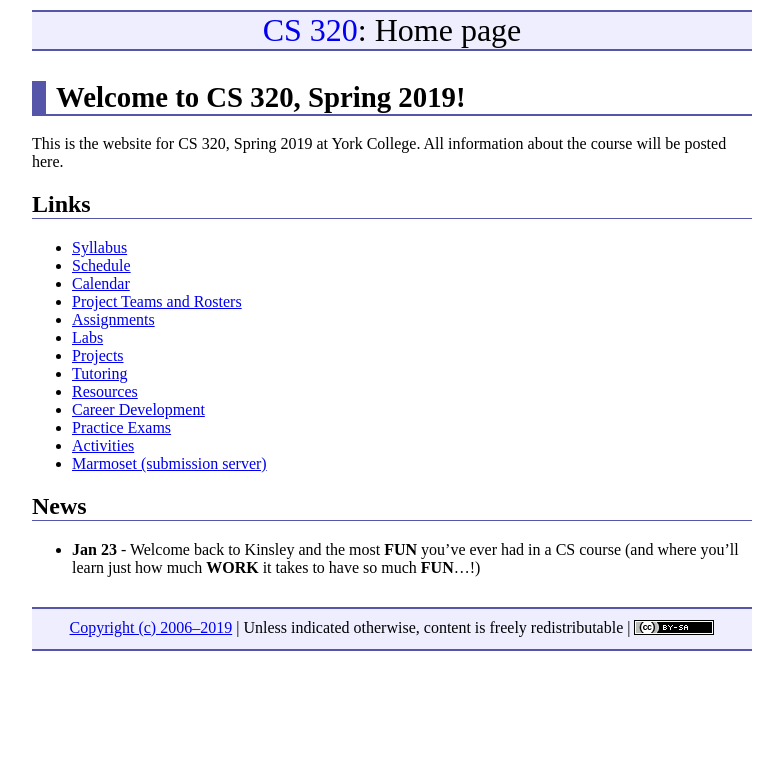
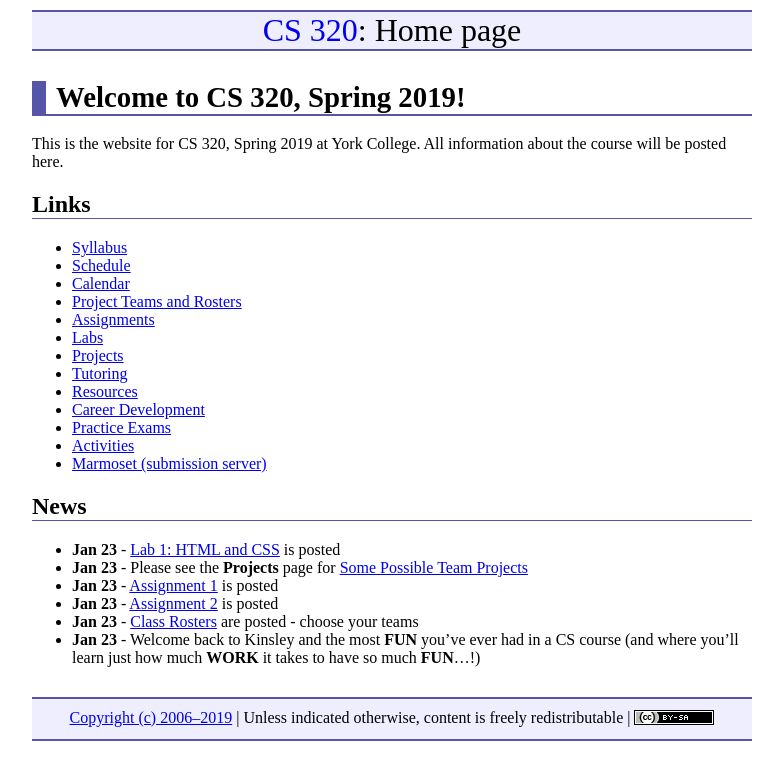
Before and after one commit to ycpcs/cs320-spring2019, a Jekyll site: the page built from index.md, in a window 1280 px wide. Shown: the top 780 px of the page, without its empty margins (248-1031 px from the left). Built offline with Jekyll 4.4.1, drawn with Linux system fonts in a browser that asks for light colours; part of the change alters nothing that is shown.

Commit message:
updated news items

```diff
--- a/index.md
+++ b/index.md
@@ -12,12 +12,12 @@ All information about the course will be posted here.
 
 * [Syllabus](syllabus.html)
 * [Schedule](schedule.html)
-* [Calendar](CS320-Spring2018Calendar.pdf)
+* [Calendar](CS320-Spring2019Calendar.pdf)
 * [Project Teams and Rosters](teams-and-rosters/index.html)
 * [Assignments](assign/index.html)
 * [Labs](labs/index.html)
 * [Projects](projects/index.html)
-* [Tutoring](CS320-Sp18-TutoringSchedule.pdf)
+* [Tutoring](CS320-Sp19-TutoringSchedule.pdf)
 * [Resources](resources/index.html)
 * [Career Development](careers/index.html)
 * [Practice Exams](practice/index.html)
@@ -28,59 +28,64 @@ All information about the course will be posted here.
 
 <!-- Commenting out News until it's needed - and the dates will change, anyway
 
-* **Apr 23** - [Assignment 10](assign/assign10.html) is an individual reflection on the team project.  [Assignment 11](assign/assign11.html) is a self/peer evaluation for the team project.  They are both due Tuesday, May 8th by 11:59 PM.
+* **May 6** - [Team Project Final Presentation and Demonstration](assign/assign08.html) is schedule for each sections final exam period.  This will be a 15-20 minute formal presentation:
+- **section 101 (9:00) - from 8:00 to 10:00 on Wednesday, 5-15-19**
+- **section 102 (11:00) - from 10:15 to 12:15 on Wednesday, 5-15-19**
+- **section 103 (2:00) - from 3:00 to 5:00 on Monday, 5-13-19**.
+See [Assignment 8](assign/assign08.html) for the details and guidelines.
 
-* **Apr 23** - [Assignment 8](assign/assign08.html) describes the deliverables for the team project.
+* **May 6** - [Assignment 10](assign/assign10.html) is an individual reflection on the team project.  [Assignment 11](assign/assign11.html) is a self/peer evaluation for the team project.  They are both **due by 7:00 am, Tuesday, May 14th**.
 
-* **Apr 23** - [Team Project Milestone 4](assign/assign03.html) is due Wednesay, May 2nd.  This will be a FORMAL 8-10 minute (max) in-class team presentation/demonstration of your team's progress since milestone 3.  You should have a 95% working system, with a higher degree of "polish".  All SQL database functionality should be implemented for this milestone.  See the guidelines for [Team Project Milestone 4](assign/assign03.html).
+* **May 6** - [Assignment 8](assign/assign08.html) describes the final deliverables for the team project.  There are several - please read the assignment carefully.
 
-* **Apr 16** - [Assignment 9](assign/assign09.html) describes the deliverables for the individual project.  The report and code for your individual project are due on Tuesday, 4-24-18.
+* **May 1** - [Team Project Milestone 4: 95% Working System](assign/assign03.html) is **due Wednesday, May 8th**.  This will be a FORMAL 8-10 minute (max) in-class team presentation/demonstration of your team's progress since milestone 3.  You should have a 95% working system, with a higher degree of "polish".  All SQL database functionality should be implemented for this milestone.  See the guidelines for [Team Project Milestone 4](assign/assign03.html).
 
-* **Apr 9** - [Individual Project Milestone 3](assign/assign04.html) is due Monday, April 23rd.  This will be your final Informal (at your desk) 2-4 minute (max) in-class demonstration of your individual project.
+* **Apr 10** - [Assignment 9](assign/assign09.html) describes the deliverables for the individual project.  The report and code for your individual project are **due by 7:00 am, Tuesday, 4-16-19**.
 
-* **Apr 9** - [Team Project Milestone 3](assign/assign03.html) **has been moved** to due Friday, April 20th.  This will be a FORMAL 8-10 minute (max) in-class team presentation/demonstration of your team's progress since milestone 2.  SQL database functionality **IS REQUIRED** for this milestone.  A large majority of your classes, methods, test cases, and web page navigation should be implemented by milestone 3, as well.
+* **Apr 10** - [Team Project Milestone 3: 75% Working System, w/SQL DB](assign/assign03.html) is **due Monday, April 29th**.  This will be a FORMAL 8-10 minute (max) in-class team presentation/demonstration of your team's progress since milestone 2.  SQL database functionality **IS REQUIRED** for this milestone.  A large majority of your classes, methods, test cases, and web page navigation should be implemented by milestone 3, as well.
 
-* **Apr 6** - Mid-semester self/peer evaluations are due Sunday, April 8th.  See the instructions under [Assignment 11](assign/assign11.html).
+* **Apr 10** - [Individual Project Milestone 3](assign/assign04.html) is **due Monday, April 15th**.  This will be your final Informal (at your desk) 2-4 minute (max) in-class demonstration of your individual project.
 
-* **Mar 26** - Posted an extensive example project on the [Resources page](./resources) that incorporates the Web Applications lab solution (Lab02) with the ORM Lab solution (Lab06).  It provides a web application front-end to the ORM queries, as well as demonstrates the use of login session information, and incorporation of a SQL database persistence layer with a many-to-many relationship.
+* **Apr 3** - Mid-semester self/peer evaluations are **due by 7:00 am, Tuesday, 4-9-18.  See the instructions under [Assignment 11](assign/assign11.html).
 
-* **Mar 21** - [Team Project Milestone 2](assign/assign03.html) is due Friday, April 6th.  This will be a FORMAL 8-10 minute (max) in-class team presentation/demonstration of your team's progress since milestone 1.  SQL database functionality is **NOT** required for this milestone (but **IS** required for the third milestone.)
+* **Mar 27** - Posted an extensive example project on the [Resources page](./resources) that incorporates the Web Applications lab solution (Lab02) with the ORM Lab solution (Lab06).  It provides a web application front-end to the ORM queries, as well as demonstrates the use of login session information, and incorporation of a SQL database persistence layer with a many-to-many relationship. We will review this on Wednesday, April 3rd).
 
-* **Mar 21** - WOO HOO, A SNOW DAY...  But be careful what you wish for, since that pushes [Individual Project Milestone 2](assign/assign04.html) out to Wednesday, April 4th.  This will be an informal (at your desk) 2-4 minute (max) in-class demonstration of your progress since Milestone 1.  Thus, you will have back-to-back milestone presentations the week you return from Spring Break - Individual MS2 on Wednesday, 4-4-18 and Team MS2 on Friday, 4-6-18.
+* **Mar 27** - [Team Project Milestone 2: 50% Working System](assign/assign03.html) is **due Monday, April 8th**.  This will be a FORMAL 8-10 minute (max) in-class team presentation/demonstration of your team's progress since milestone 1.  SQL database functionality is **NOT** required for this milestone (but **IS** required for the third milestone.)
 
-* **Mar 20** - The **midterm exam** will be in-class on **Wednesday, 3-28-18**.  It will be open notes and you can use any resource on the CS320 website, as well as your lab solutions.  A practice exam is posted.  We will use Monday, 3-26-18, to go over an end-to-end solution for the books database we've been working with, as well as a short review for the exam.  The exam will be 120 points, and it will be difficult to finish in the time allotted, if you do not know the material.  It will graded on a 100 point basis, thus it has a built-in 20-point curve.  You can choose which questions to concentrate your effort on, but all questions will be graded.
+* **Mar 27** - [Individual Project Milestone 2: 50% Working System](assign/assign04.html) is **due Monday, April 1st**.  This will be an informal (at your desk) 2-4 minute (max) in-class demonstration of your progress since Milestone 1.
 
-* **Mar 6** - [Lab04: SQL, Queries, Joins](labs/lab04.html) is posted.  The due date has been **moved** to **Thursday, 3-8-18**.
+* **Mar 20** - The **midterm exam** will be in-class on **Friday, 4-5-19**.  It will be open notes and you can use any resource on the CS320 website, as well as your lab solutions.  A practice exam is posted.  We will use Wednesday, 4-3-19 to go over an end-to-end solution for the books database we've been working with, as well as a short review for the exam.  The exam will be 120 points, and it will be difficult to finish in the time allotted, if you do not know the material.  It will graded on a 100 point basis, thus it has a built-in 20-point curve.  You can choose which questions to concentrate your effort on, but all questions will be graded.
 
-* **Mar 5** - [Lab06: ORM](labs/lab06.html) is posted.  It is due **Saturday, 3-17-18**.
+* **Mar 11** - [Lab06: ORM](labs/lab06.html) is posted.  It is **due by 7:00 am, Saturday, 3-23-19**.
 
-* **Mar 5** - [Lab05: JDBC](labs/lab05.html) is posted.  It is due **Saturday, 3-10-18**.
+* **Mar 11** - [Lab05: JDBC](labs/lab05.html) is posted.  It is **due by 7:00 am, Saturday, 3-16-19**.
 
-* **Mar 5** - [Assignment 3: Team Project Milestones](assign/assign03.html) **Team Milestone 1: Minimal Working System** is **due on Monday, March 19th**.    This will be a FORMAL 8-10 minute (max) in-class team presentation/demonstration of your team's progress on your UI structure and navigation.  You should have the vast majority of your servlets and JSPs defined, and be able to navigate between most, if not all, of your pages.  Your HTML/CSS will still be in a rough state - don't worry about making it "pretty", focus on functionality over form.  There is **NO** expectation for having any of your SQL database implemented or working.
+* **Mar 11** - [Lab04: SQL, Queries, Joins](labs/lab04.html) is posted.  It is **due by 7:00 am, Tuesday, 3-12-19**.
 
-* **Feb 14** - [Assignment 4: Individual Project Milestones](assign/assign04.html) **Individual Milestone 1: Baseline** is **due on Monday, March 12th**.  This will be an informal (at your desk) 2-4 minute (max) in-class demonstration of your progress, to date.
+* **Mar 11** - [Assignment 3: Team Project Milestones](assign/assign03.html) **Team Milestone 1: Minimal Working System** is **due on Monday, March 25th**.    This will be a FORMAL 8-10 minute (max) in-class team presentation/demonstration of your team's progress on your UI structure and navigation.  You should have the vast majority of your servlets and JSPs defined, and be able to navigate between most, if not all, of your pages.  Your HTML/CSS will still be in a rough state - don't worry about making it "pretty", focus on functionality over form.  There is **NO** expectation for having any of your SQL database implemented or working.
 
-* **Feb 14** - [Assignment 6: Problem Domain Analysis](assign/assign06.html) is **due by 11:59:59, Saturday, 2-24-18**
+* **Feb 20** - [Assignment 4: Individual Project Milestones](assign/assign04.html) **Individual Milestone 1: Baseline** is **due on Monday, March 18th**.  This will be an informal (at your desk) 2-4 minute (max) in-class demonstration of your progress, to date.
 
-* **Feb 9** - For the in-class presentations of your group's work-in-progress analysis models on Friday (2-16-18): please use [Violet UML](http://alexdp.free.fr/violetumleditor/page.php) to create a nicely-formatted electronic version of your team's model.  You can download the jarfile from the [Resources Page](resources/index.html).
+* **Feb 20** - [Assignment 6: Problem Domain Analysis](assign/assign06.html) is **due by 7:00, Thursday, 2-28-19**
 
-* **Feb 5** - [Assignment 5: Team Use Cases](assign/assign05.html) is **due by 11:59:59 pm, Sunday, 2-11-18**.
+* **Feb 15** - For the in-class presentations of your group's work-in-progress analysis models on Friday (2-22-19): please use [Violet UML](http://alexdp.free.fr/violetumleditor/page.php) to create a nicely-formatted electronic version of your team's model.  You can download the jarfile from the [Resources Page](resources/index.html).
 
-* **Jan 22** - [Assignment 4](assign/assign04.html) describes the expectations for the individual project milestones.
-* **Jan 22** - [Assignment 3](assign/assign03.html) describes the expectations for the team project milestones.
-* **Jan 22** - [Lab02a: Web Applications II](labs/lab02a.html) is posted.  It is **due by 11:59:59 pm, Sunday, 2-4-18**.  Please also see the [WebApps Notes](labs/lab02_notes.html) for additional information about setting up the lab.
-* **Jan 22** - [Lab02: Web Applications I](labs/lab02.html) is posted.  It is **due by 11:59:59 pm, Thursday, 1-25-18**.  Please also see the [WebApps Notes](labs/lab02_notes.html) for additional information about setting up the lab.
+* **Feb 11** - [Assignment 5: Team Use Cases](assign/assign05.html) is **due by 7:00 am, Sunday, 2-17-19**.
 
-* **Jan 25** - Assign02: Individual Project Proposal **due by 11:59:59 pm, Saturday, 2-3-18**
-* **Jan 25** - Assign01: Team Project Proposal **due by 11:59:59 pm, Sunday, 1-28-18**
-* **Jan 25** - Lab01: HTML & CSS **due by 11:59:59 pm, Sunday, 1-21-18**
+* **Jan 28** - [Assignment 4](assign/assign04.html) describes the expectations for the individual project milestones.
+* **Jan 28** - [Assignment 3](assign/assign03.html) describes the expectations for the team project milestones.
+* **Jan 28** - [Lab02a: Web Applications II](labs/lab02a.html) is posted.  It is **due by 7:00 am, Sunday, 2-10-19**.  Please also see the [WebApps Notes](labs/lab02_notes.html) for additional information about setting up the lab.
+* **Jan 28** - [Lab02: Web Applications I](labs/lab02.html) is posted.  It is **due by 7:00 am, Thursday, 1-31-19**.  Please also see the [WebApps Notes](labs/lab02_notes.html) for additional information about setting up the lab.
+
+* **Jan 25** - Assign02: Individual Project Proposal **due by 7:00 am, Saturday, 2-9-19**
+* **Jan 25** - Assign01: Team Project Proposal **due by 7:00 am, Saturday, 2-2-19**
+* **Jan 25** - Lab01: HTML & CSS **due by 7:00 am, Sunday, 1-27-19**
+
+-->
 
 * **Jan 23** - [Lab 1: HTML and CSS](labs/lab01.html) is posted
 * **Jan 23** - Please see the **Projects** page for [Some Possible Team Projects](projects/index.html)
 * **Jan 23** - [Assignment 1](assign/assign01.html) is posted
 * **Jan 23** - [Assignment 2](assign/assign02.html) is posted
 * **Jan 23** - [Class Rosters](teams-and-rosters/index.html) are posted - choose your teams
-
--->
-
 * **Jan 23** - Welcome back to Kinsley and the most **FUN** you've ever had in a CS course (and where you'll learn just how much **WORK** it takes to have so much **FUN**...!)
```
